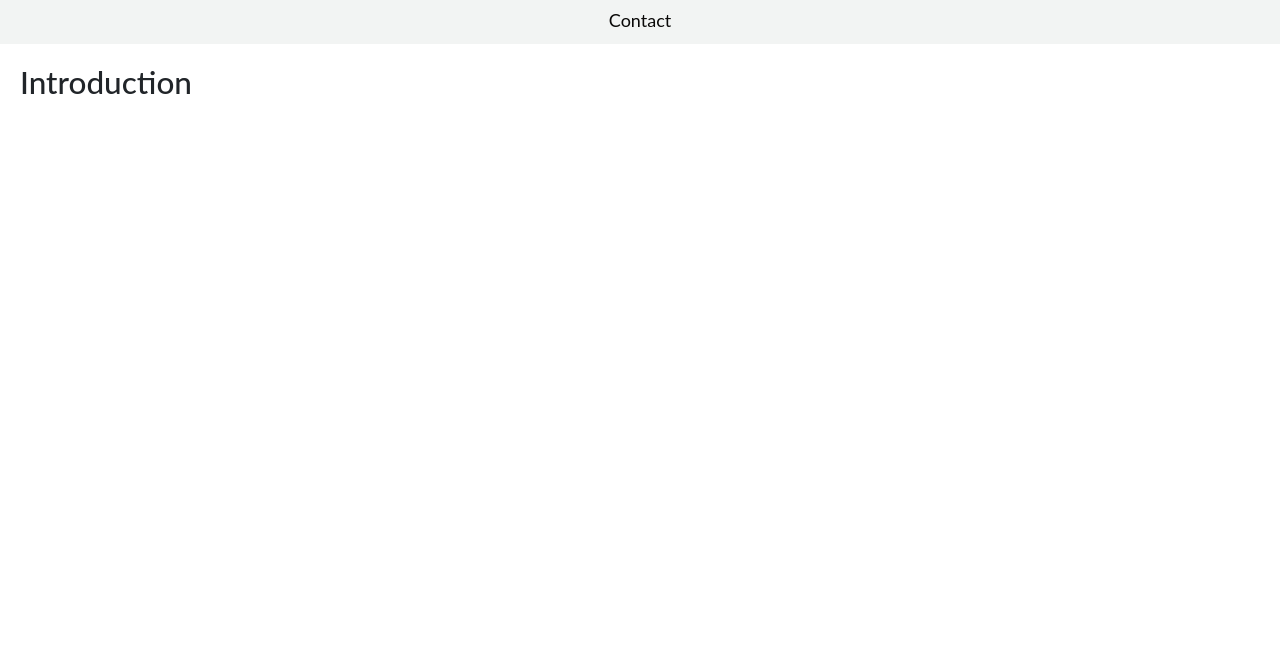
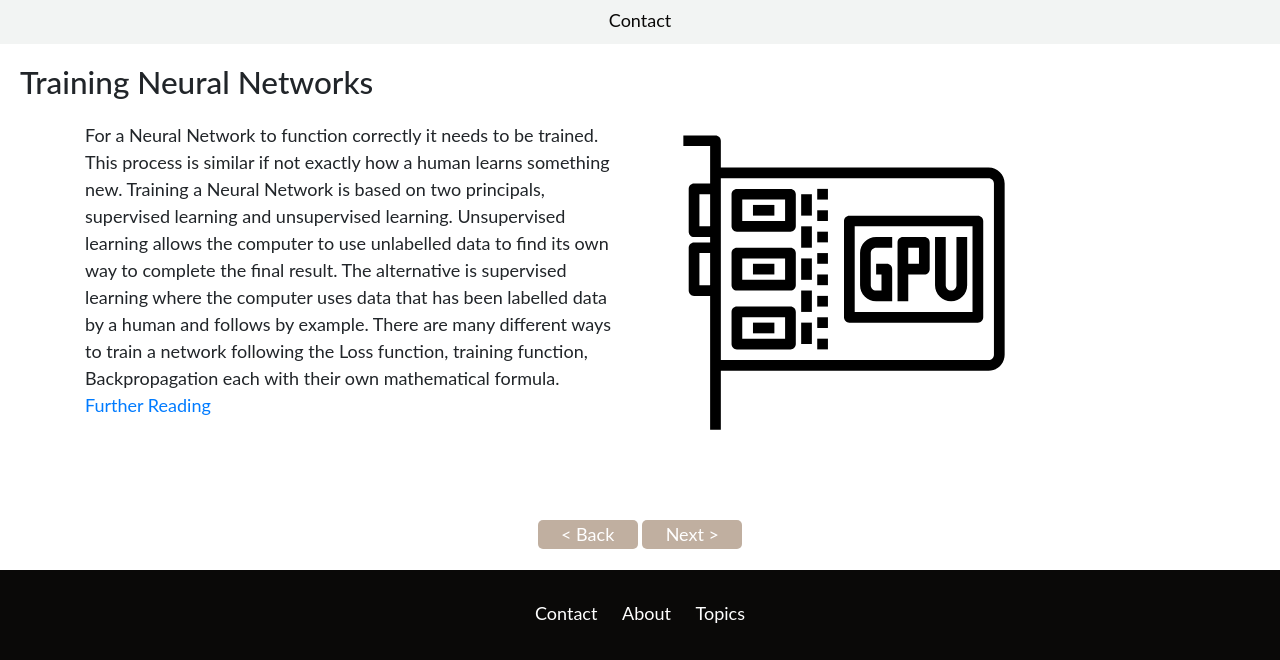
Before and after one commit to FinnianHBLR/NeuralNetEducationAssessment.github.io, a plain HTML site: page training.html in a window 1280 px wide. Shown: the part 140-800 px from the top of the page. Drawn offline with nearby package versions, Linux system fonts and the light colour scheme.

Commit message:
Added stuff

```diff
--- a/training.html
+++ b/training.html
@@ -1,5 +1,6 @@
 <!DOCTYPE html>
 <html>
+
 <head>
     <meta charset='utf-8'>
     <meta http-equiv='X-UA-Compatible' content='IE=edge'>
@@ -9,7 +10,8 @@
     <script src='main.js'></script>
 
     <!--Boostrap 4 to help with website layouts-->
-    <link rel="stylesheet" href="https://stackpath.bootstrapcdn.com/bootstrap/4.3.1/css/bootstrap.min.css" integrity="sha384-ggOyR0iXCbMQv3Xipma34MD+dH/1fQ784/j6cY/iJTQUOhcWr7x9JvoRxT2MZw1T" crossorigin="anonymous">
+    <link rel="stylesheet" href="https://stackpath.bootstrapcdn.com/bootstrap/4.3.1/css/bootstrap.min.css"
+        integrity="sha384-ggOyR0iXCbMQv3Xipma34MD+dH/1fQ784/j6cY/iJTQUOhcWr7x9JvoRxT2MZw1T" crossorigin="anonymous">
 
 </head>
 <section class="logo">
@@ -26,14 +28,68 @@
         </ul>
     </nav>
 </section>
+
 <body>
 
     <div class="contactTopicMove">
-        <h3>Introduction</h3>
+        <h3>Training Neural Networks</h3>
 
     </div>
 
     <body>
 
+        <body>
+            <div class="contactTopicMove">
+
+                <div class="container">
+                    <div class="row">
+                        <div class="col-sm">
+                            <p>For a Neural Network to function correctly it needs to be trained. This process is
+                                similar if not
+                                exactly how a human learns something new. Training a Neural Network is based on two
+                                principals,
+                                supervised learning and
+                                unsupervised learning. Unsupervised learning allows the computer to use unlabelled data
+                                to find
+                                its own way to complete the final result. The alternative is supervised learning where
+                                the computer
+                                uses data that has been labelled data by a human and follows by example. There are many
+                                different ways
+                                to train a network following the Loss function, training function, Backpropagation each
+                                with their own
+                                mathematical formula.
+                                <br>
+                                <a href="https://towardsdatascience.com/how-do-we-train-neural-networks-edd985562b73">Further
+                                    Reading</a>
+                            </p>
+                        </div>
+                        <div class="col-sm">
+                            <img src="gpu.svg" alt="Neuron picture" class="neuronImage">
+                        </div>
+                    </div>
+                </div>
+            </div>
+
+            <!--The buttons below have containers around them-->
+            <div class="btnContainer">
+                <div class="button-wrapper">
+                    <button class="nextBackStyle" onclick="window.location.href = 'dataSets.html';">
+                        < Back </button> <button class="nextBackStyle"
+                            onclick="window.location.href = 'usingNet.html';"> Next >
+                    </button>
+                </div>
+            </div>
+            </div>
         </body>
+
+        <section>
+            <div class="footerSpace">
+                <footer>
+                    <a href="contact.html">Contact</a>
+                    <a href="about.html">About</a>
+                    <a href="topics.html">Topics</a>
+                </footer>
+            </div>
+        </section>
+
 </html>
```
Also changed, not shown: dataSets.html (+47 -2 lines), introduction.html (+0 -2 lines), neuronBasics.html (+0 -1 lines), topics.html (+3 -5 lines), usingNet.html (+43 -4 lines), database.png (added), gpu.svg (added). Lines whose indentation alone changed are shown as unchanged.
